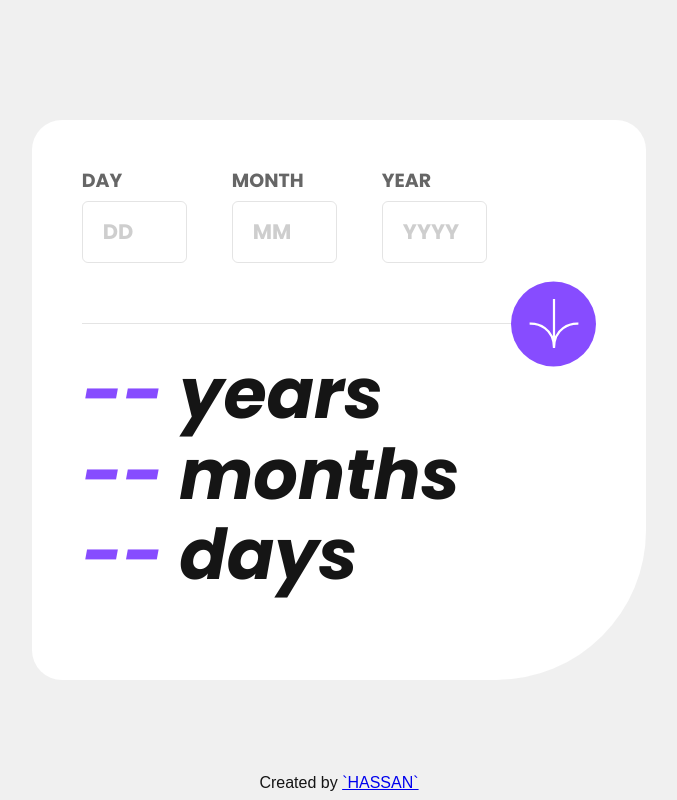
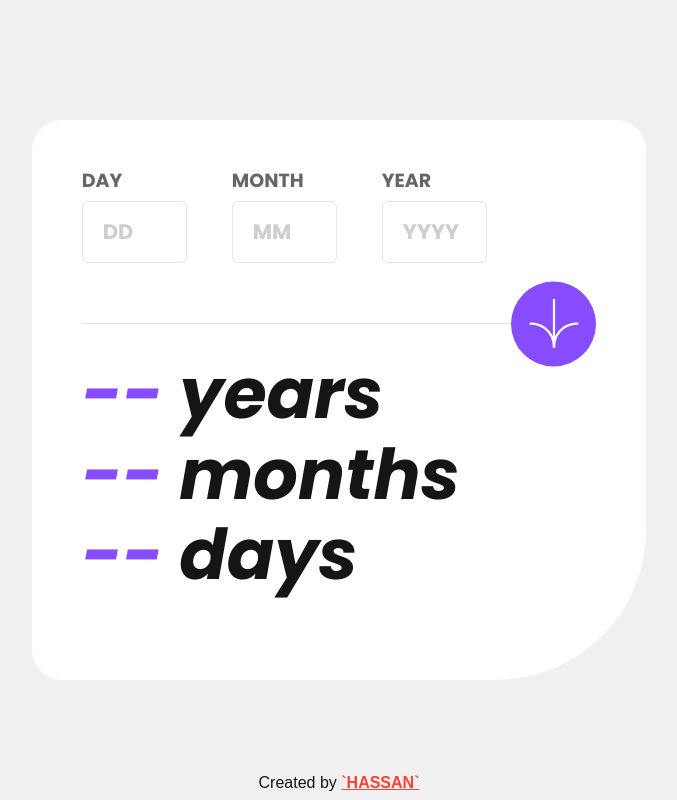
Before and after one commit to yuzakki/Age-calculator-app, a plain HTML site: page index.html in a window 1280 px wide. Shown: the whole page, without its empty margins (301-978 px from the left). Drawn offline with Linux system fonts and the light colour scheme.

Commit message:
Update hero.css

```diff
--- a/style/hero.css
+++ b/style/hero.css
@@ -238,7 +238,7 @@ footer p {
   font-family: sans-serif;
   color: var(--black-color);
 }
-footer span {
+footer a {
   color:  #FF4136;
   font-weight: bold;
   /* text-decoration: none; */
```
